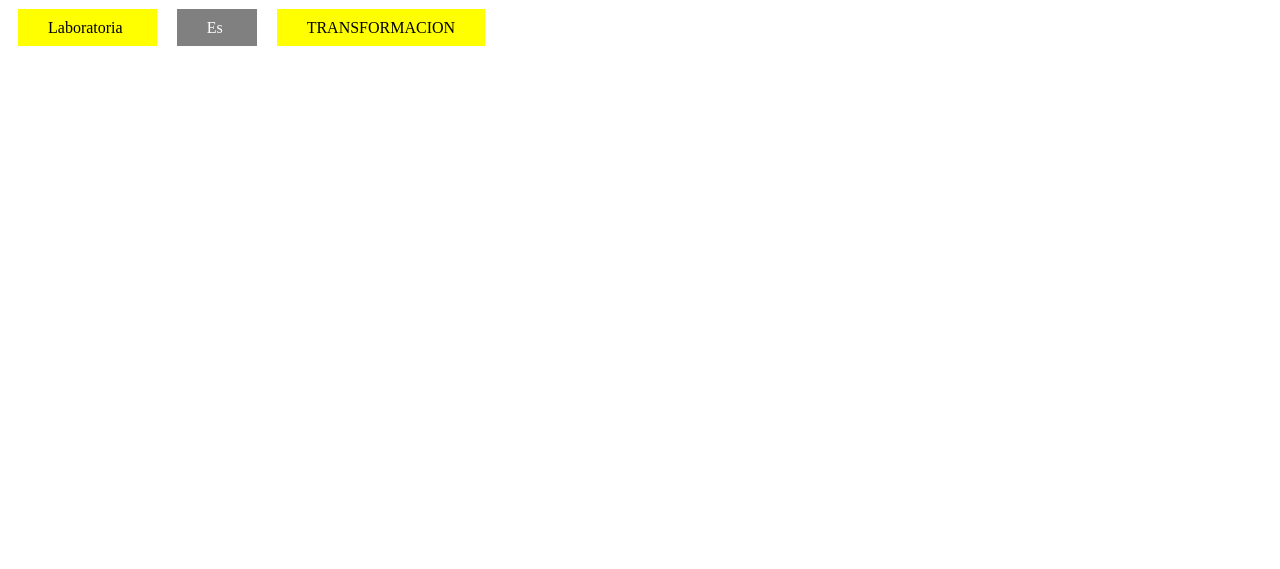
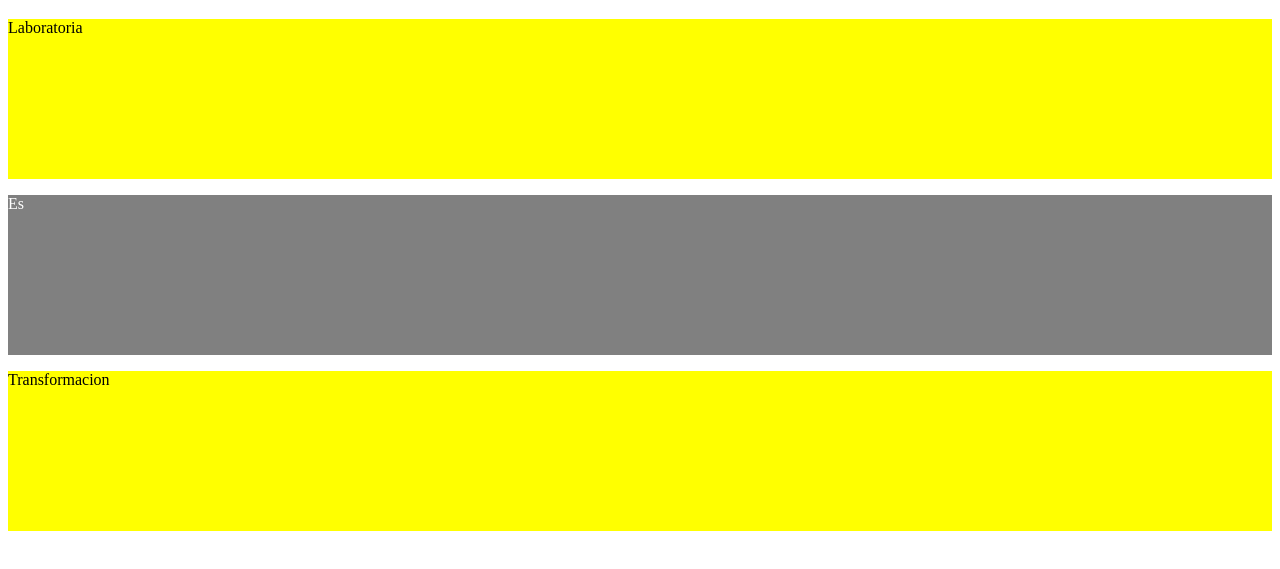
Before and after one commit to NAVY1985/banderas-laboratoria, a plain HTML site: page index.html in a window 1280 px wide. Shown: the part 61-630 px from the top of the page. Drawn offline with Linux system fonts and the light colour scheme.

Commit message:
primer en block

```diff
--- a/index.html
+++ b/index.html
@@ -15,7 +15,7 @@
       <p>Es</p>
     </div>
     <div class="bandera amarillo">
-      <p id="texto-mayusculas">Transformacion</p>
+      <p>Transformacion</p>
     </div>
   </body>
 </html>
--- a/style.css
+++ b/style.css
@@ -1,7 +1,7 @@
-.bandera, .bandera p{
-  display: inline;
-  margin: 0px 10px;
-  padding: 10px 10px;
+.bandera{
+  display: block;
+  width: 100%;
+  height: 20vh;
 }
 .amarillo{
   background-color: yellow;
```
